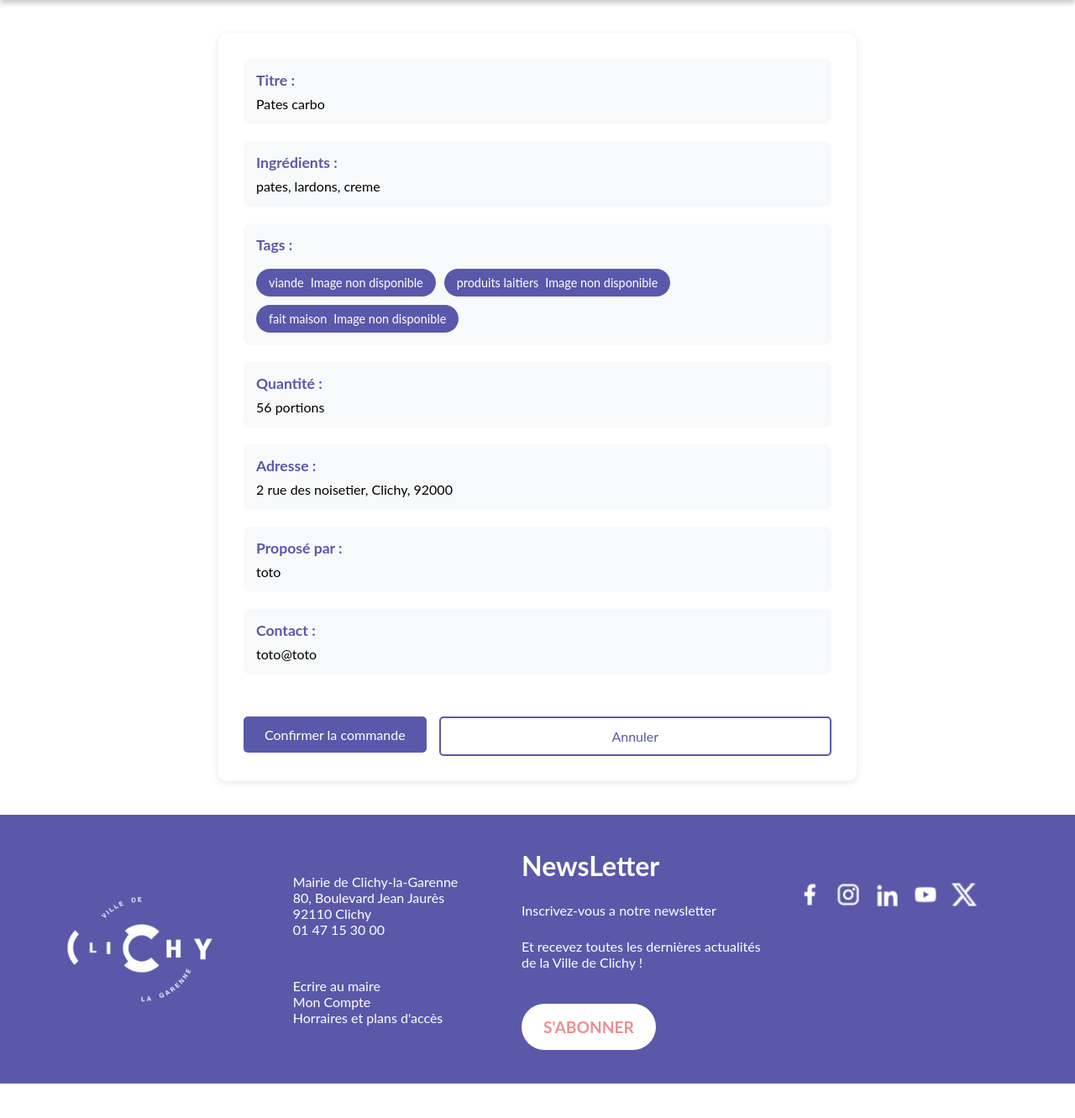
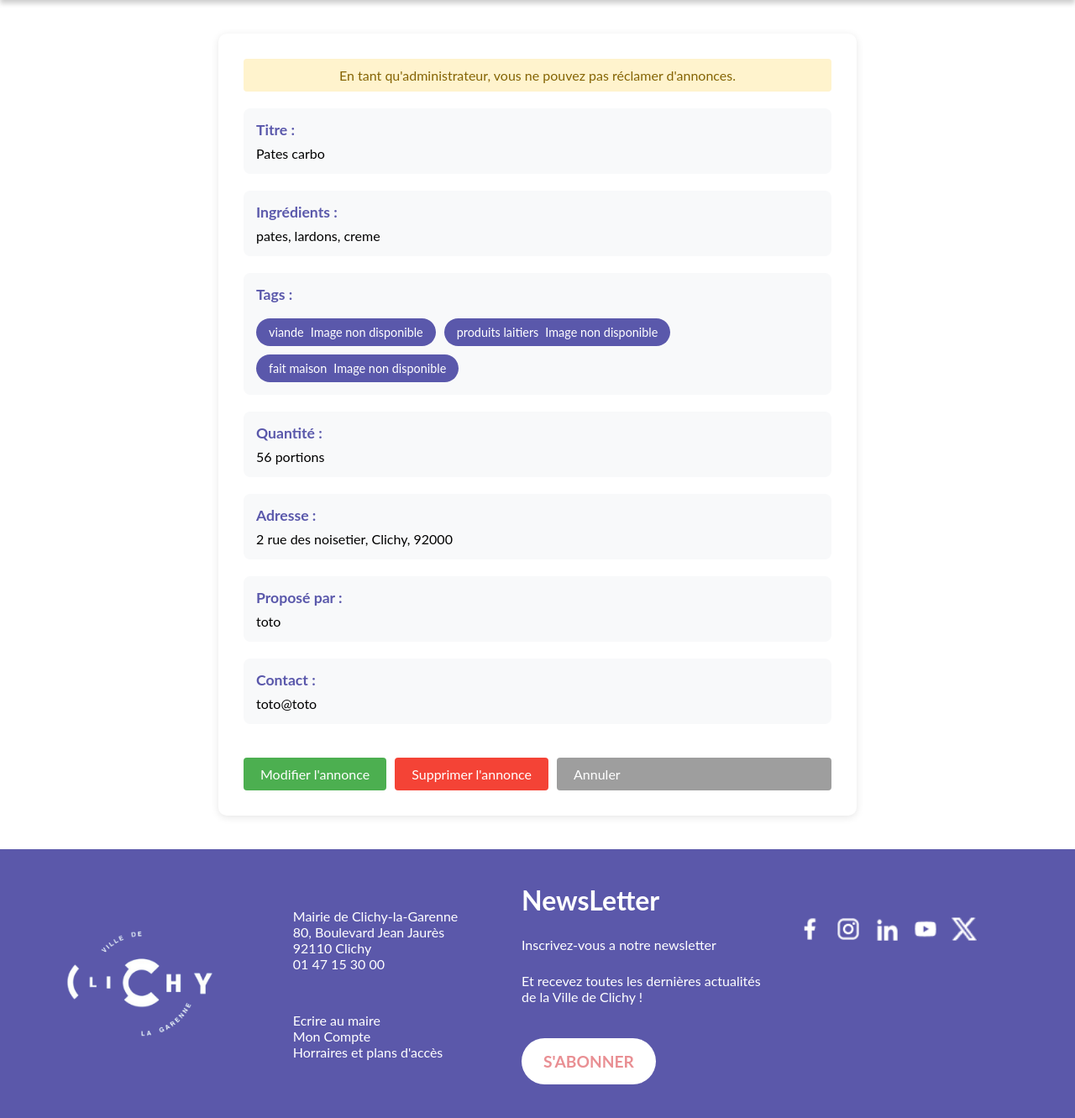
Before and after one commit to 17Sx/bap-clichy-2025, a PHP site: page /confirm.php?id=40 in a window 1280 px wide. Shown: the part 80-1411 px from the top of the page at 84% size. Before the commit the page ends 1370 px from the top, so only its background shows below. Run offline with PHP 8.4, Linux system fonts and the light colour scheme; a user stored in the database is signed in; data comes from the database, SQL or seed files in the repository.

Commit message:
fix: modif admin message

```diff
--- a/confirm.php
+++ b/confirm.php
@@ -26,6 +26,8 @@ if (!isset($conn)) {
 }
 
 $messageId = htmlspecialchars($_GET['id']);
+$userId = $_SESSION['user_id'];
+$isAdmin = isset($_SESSION['admin']) && $_SESSION['admin'] == 1;
 
 try {
     $stmt = $conn->prepare("
@@ -43,7 +45,7 @@ try {
     }
 
     $tags = !empty($messageInfo['tags']) ? json_decode($messageInfo['tags'], true) : [];
-
+    $isOwner = $messageInfo['user_id'] == $userId;
 } catch (PDOException $e) {
     header("Location: index.php?error=database");
     exit();
@@ -52,6 +54,7 @@ try {
 
 <!DOCTYPE html>
 <html lang="fr">
+
 <head>
     <meta charset="UTF-8">
     <meta name="viewport" content="width=device-width, initial-scale=1.0">
@@ -61,15 +64,85 @@ try {
     <link rel="stylesheet" href="css/reset.css">
     <link rel="stylesheet" href="css/confirm.css">
     <link rel="stylesheet" href="css/var.css">
+    <style>
+        .buttons-container {
+            display: flex;
+            gap: 10px;
+            margin-top: 20px;
+        }
+
+        .btn-edit,
+        .btn-delete,
+        .btn-confirm,
+        .btn-cancel {
+            padding: 10px 20px;
+            border-radius: 4px;
+            text-decoration: none;
+            font-size: 1em;
+            cursor: pointer;
+            display: inline-flex;
+            align-items: center;
+            gap: 5px;
+            border: none;
+        }
+
+        .btn-edit {
+            background-color: #4CAF50;
+            color: white;
+        }
+
+        .btn-delete {
+            background-color: #f44336;
+            color: white;
+        }
+
+        .btn-confirm {
+            background-color: #2196F3;
+            color: white;
+        }
+
+        .btn-cancel {
+            background-color: #9e9e9e;
+            color: white;
+        }
+
+        .btn-edit:hover {
+            background-color: #45a049;
+        }
+
+        .btn-delete:hover {
+            background-color: #da190b;
+        }
+
+        .btn-confirm:hover {
+            background-color: #1976D2;
+        }
+
+        .btn-cancel:hover {
+            background-color: #757575;
+        }
+
+        .admin-notice {
+            background-color: #fff3cd;
+            color: #856404;
+            padding: 10px;
+            border-radius: 4px;
+            margin-bottom: 20px;
+            text-align: center;
+        }
+    </style>
 </head>
+
 <body>
     <?php include 'templates/header.php'; ?>
     <div class="confirm-container">
         <div class="confirmation-page">
             <div class="confirmation-container">
+                <?php if ($isAdmin): ?>
+                    <div class="admin-notice">En tant qu'administrateur, vous ne pouvez pas réclamer d'annonces.</div>
+                <?php endif; ?>
 
                 <div class="order-summary">
-
                     <div class="order-detail">
                         <strong>Titre :</strong>
                         <span><?php echo htmlspecialchars($messageInfo['titre']); ?></span>
@@ -87,8 +160,11 @@ try {
                                 <?php
                                 foreach ($tags as $tag) {
                                     $tag = trim($tag);
-                            $tagLower = strtolower(str_replace([' ', 'é', 'è', 'ê', 'à', 'â', 'ô', 'ù', 'û', 'ç', 'î', 'ï'],
-                                                              ['-', 'e', 'e', 'e', 'a', 'a', 'o', 'u', 'u', 'c', 'i', 'i'], $tag));
+                                    $tagLower = strtolower(str_replace(
+                                        [' ', 'é', 'è', 'ê', 'à', 'â', 'ô', 'ù', 'û', 'ç', 'î', 'ï'],
+                                        ['-', 'e', 'e', 'e', 'a', 'a', 'o', 'u', 'u', 'c', 'i', 'i'],
+                                        $tag
+                                    ));
                                     $tagFile = "public/icon/{$tagLower}.png";
 
                                     echo '<div class="tag-item">';
@@ -144,17 +220,25 @@ try {
                     </div>
 
                     <div class="buttons-container">
+                        <?php if ($isOwner): ?>
+                            <a href="edit.php?id=<?php echo htmlspecialchars($messageId); ?>" class="btn-edit">Modifier l'annonce</a>
+                            <form action="delete.php" method="GET" style="display: inline;" onsubmit="return confirm('Êtes-vous sûr de vouloir supprimer cette annonce ?');">
+                                <input type="hidden" name="id" value="<?php echo htmlspecialchars($messageId); ?>">
+                                <button type="submit" class="btn-delete">Supprimer l'annonce</button>
+                            </form>
+                        <?php elseif (!$isAdmin): ?>
                             <form action="claim.php" method="POST">
                                 <input type="hidden" name="id" value="<?php echo htmlspecialchars($messageId); ?>">
                                 <button type="submit" name="confirm" class="btn-confirm">Confirmer la commande</button>
                             </form>
+                        <?php endif; ?>
                         <a href="index.php" class="btn-cancel">Annuler</a>
                     </div>
                 </div>
-
             </div>
         </div>
     </div>
     <?php include 'templates/footer.php'; ?>
 </body>
+
 </html>
--- a/index.php
+++ b/index.php
@@ -39,7 +39,9 @@
 
     <div class="container">
         <div class="messages-section">
-            <?php include 'templates/annonces.php'; ?>
+            <?php
+            include 'templates/annonces.php';
+            ?>
         </div>
         <?php if ($isAdmin): ?>
             <div class="add-food-container">
@@ -68,7 +70,7 @@
         }
 
         .add-food-btn:hover {
-            background-color:rgb(255, 255, 255);
+            background-color: rgb(255, 255, 255);
             border: 2px solid var(--blue);
             color: var(--blue);
         }
```
Also changed, not shown: claim.php (+23 -5 lines), delete.php (+35 -20 lines), templates/annonces.php (+50 -5 lines). Lines whose indentation alone changed are shown as unchanged.
